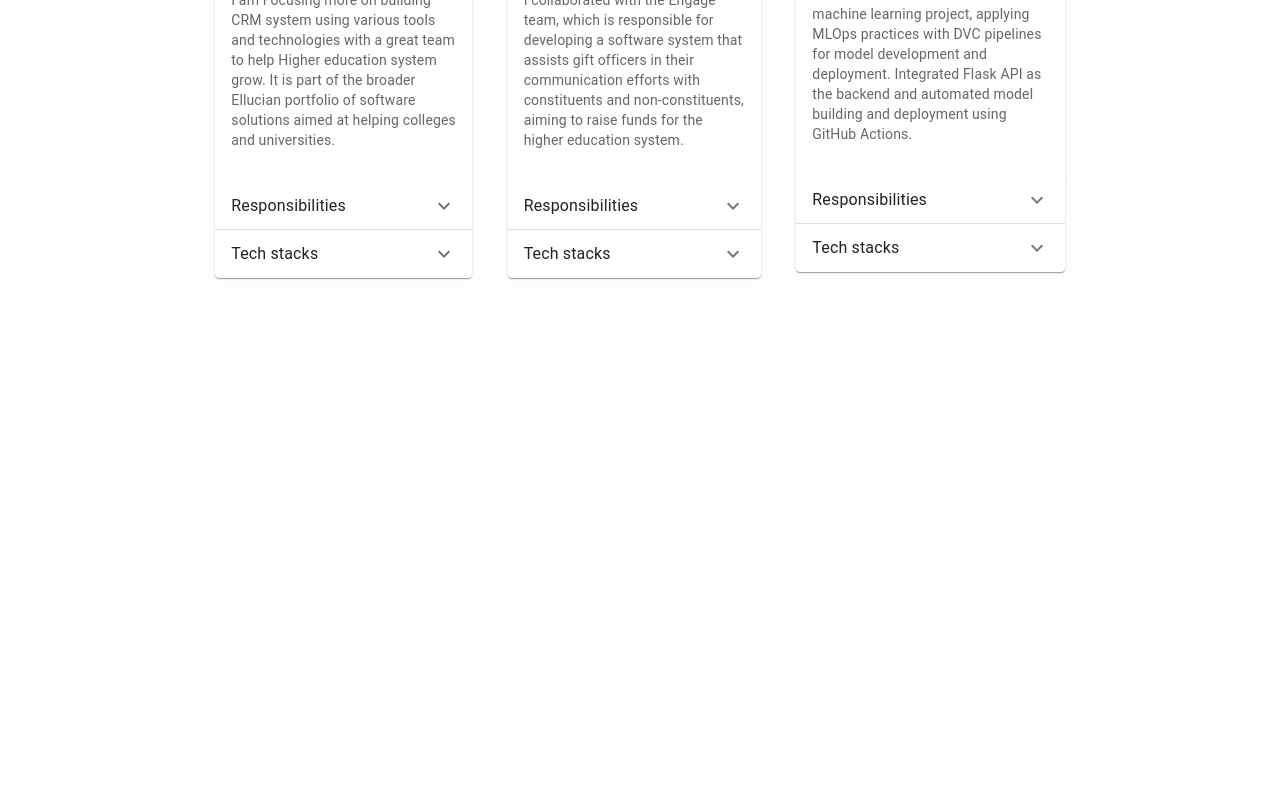
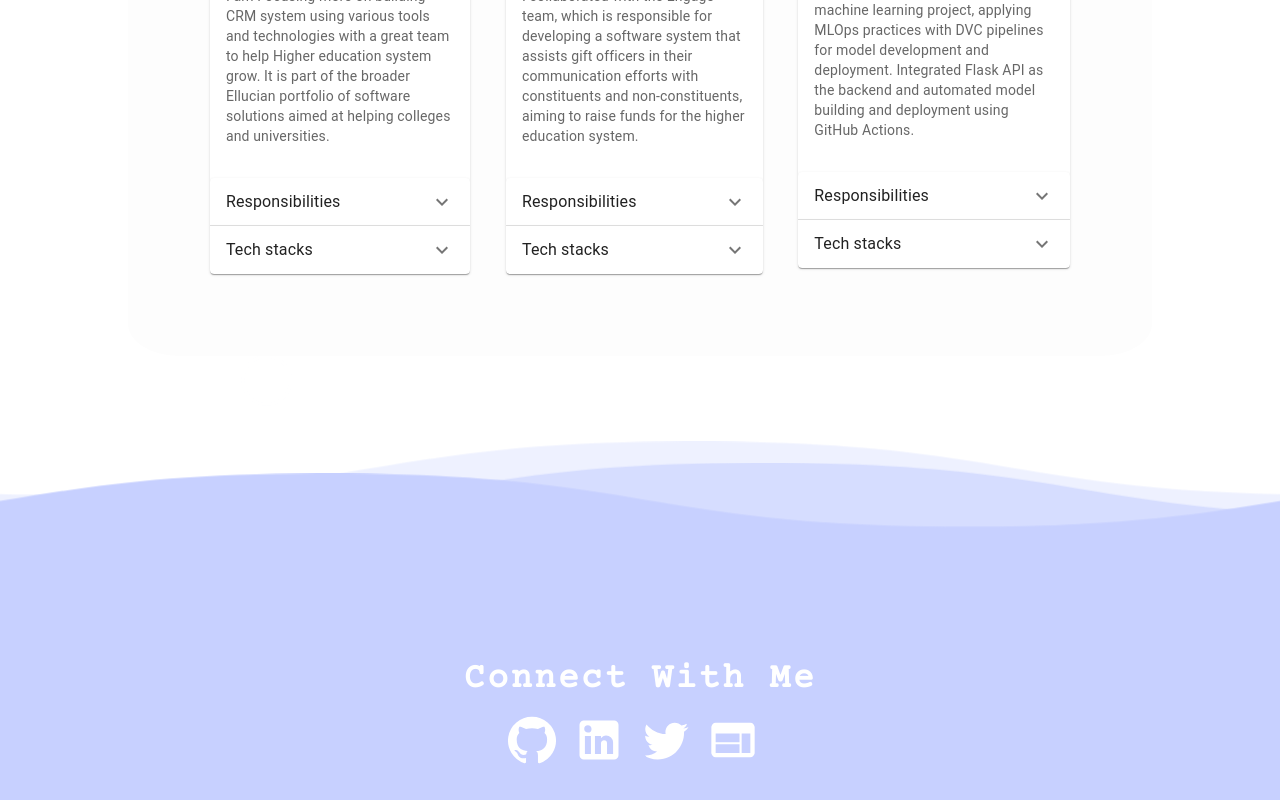
Before and after one commit to nixhantb/nishantbanjade.com.np, a React (Vite) app: page / in a window 1280 px wide. Shown: the part 1771-2571 px from the top of the page. Before the commit the page ends 2138 px from the top, so only its background shows below. Built offline with nearby package versions, Linux system fonts and the light colour scheme.

Commit message:
Chore: Update App.tsx component . Add Footer

```diff
--- a/src/App.tsx
+++ b/src/App.tsx
@@ -4,8 +4,7 @@ import HeroBodyWithHeroImageAssociation from "./component/herobodyWithTypeWriter
 import TerminalContainer from "./component/terminal/TerminalContainer";
 import AboutUser from "./component/about/AboutUser";
 import Experience from "./component/experience/Experience";
-
-
+import Footer from "./component/footer/Footer";
 function App() {
   useEffect(() => {
     document.title = "Software Engineer I | Nishant Banjade";
@@ -17,6 +16,8 @@ function App() {
       <TerminalContainer/>
       <AboutUser/>
       <Experience/>
+      <Footer/>
+
     </>
   );
 }
```
